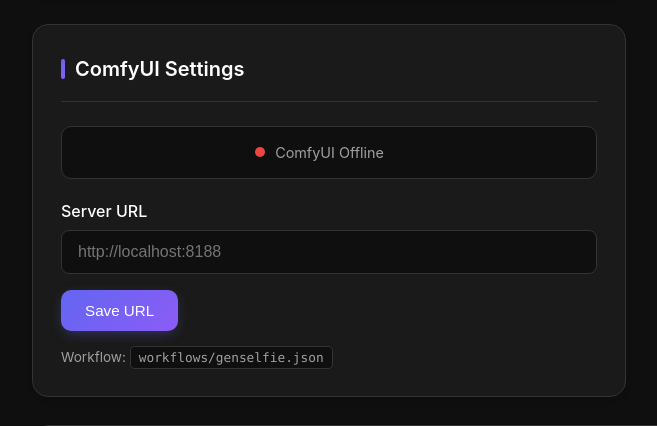
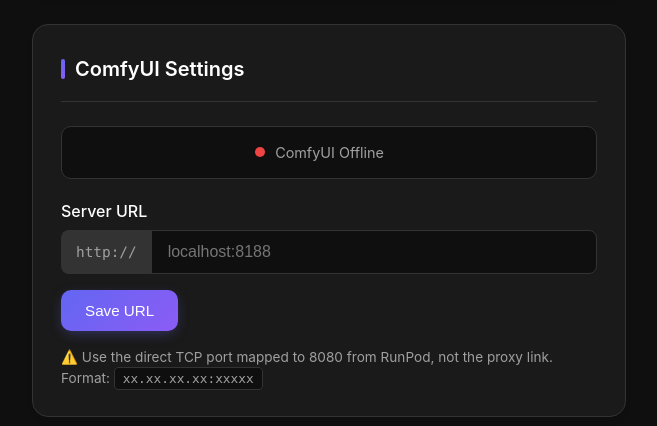
Before and after one commit to ValyrianTech/genselfie, a FastAPI app: template templates/admin.html in a window 1280 px wide. Shown: the part 2152-2578 px from the top of the page, without its empty margins (0-657 px from the left). Run offline with FastAPI, Linux system fonts and the light colour scheme; the template is opened without the code that fills it, so the values that code supplies are empty.

Commit message:
Improve ComfyUI URL input and fix delete-generated endpoint
- Add http:// prefix display before URL input field
- Auto-add http:// prefix when saving URL
- Trim spaces from URL input
- Add warning about using direct RunPod TCP port
- Fix delete-generated endpoint path handling

```diff
--- a/static/css/style.css
+++ b/static/css/style.css
@@ -354,6 +354,30 @@ body {
     display: grid;
     grid-template-columns: 1fr 1fr;
     gap: 16px;
+}
+
+/* Input with prefix */
+.input-with-prefix {
+    display: flex;
+    align-items: stretch;
+}
+
+.input-prefix {
+    display: flex;
+    align-items: center;
+    padding: 0 14px;
+    background: var(--border-color);
+    border: 1px solid var(--border-color);
+    border-right: none;
+    border-radius: 8px 0 0 8px;
+    color: var(--text-muted);
+    font-size: 0.9rem;
+    font-family: 'SF Mono', Monaco, 'Cascadia Code', monospace;
+}
+
+.input-with-prefix input {
+    flex: 1;
+    border-radius: 0 8px 8px 0;
 }
 
 /* Buttons */
--- a/templates/admin.html
+++ b/templates/admin.html
@@ -366,14 +366,17 @@
             <form method="POST" action="/admin/comfyui-url">
                 <div class="form-group">
                     <label for="comfyui_url">Server URL</label>
-                    <input type="url" id="comfyui_url" name="comfyui_url"
-                           value="{{ comfyui_url }}"
-                           placeholder="http://localhost:8188">
+                    <div class="input-with-prefix">
+                        <span class="input-prefix">http://</span>
+                        <input type="text" id="comfyui_url" name="comfyui_url"
+                               value="{{ comfyui_url.replace('http://', '').replace('https://', '') }}"
+                               placeholder="localhost:8188">
+                    </div>
                 </div>
                 <button type="submit" class="btn btn-primary">Save URL</button>
             </form>
 
-            <p class="help-text" style="margin-top: 16px;">Workflow: <code>workflows/genselfie.json</code></p>
+            <p class="help-text" style="margin-top: 16px;">⚠️ Use the direct TCP port mapped to 8080 from RunPod, not the proxy link. Format: <code>xx.xx.xx.xx:xxxxx</code></p>
         </section>
 
         <!-- Recent Generations Section -->
```
Also changed, not shown: routers/admin.py (+13 -7 lines).
